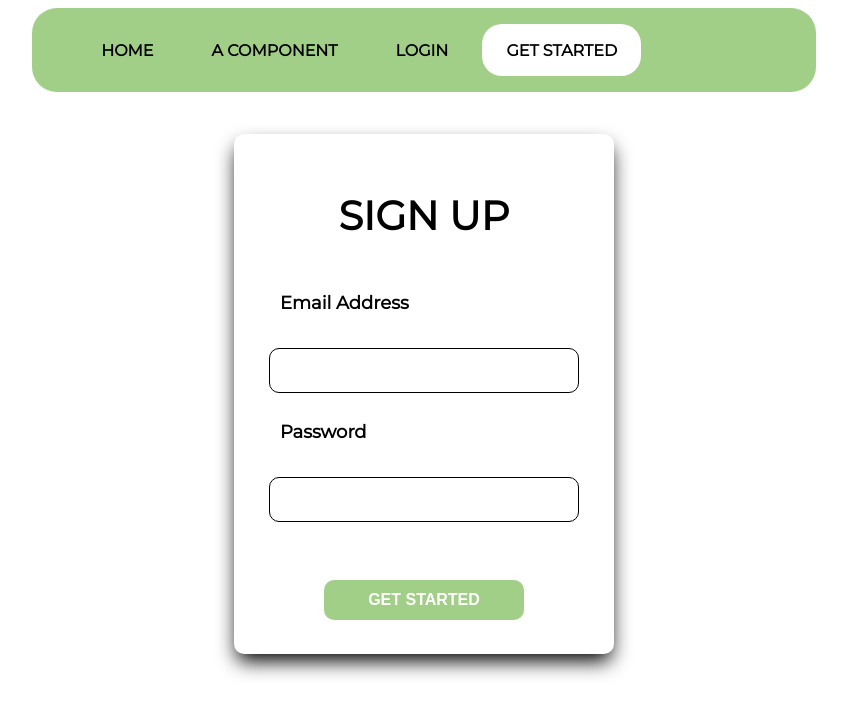
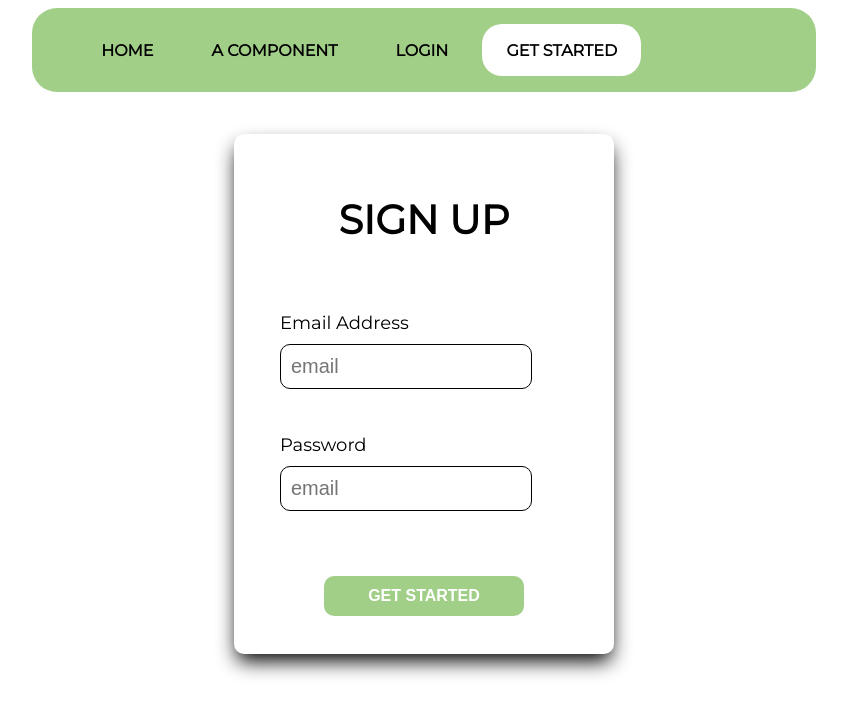
Before and after one commit to Better-Professor-Team/Front-end, a React (Create React App) app in the folder better-professor/: page /Signup in a window 1280 px wide. Shown: the top 716 px of the page, without its empty margins (216-1063 px from the left). Built offline with nearby package versions, Linux system fonts and the light colour scheme.

Commit message:
installed formik, set up formik form for signup form, added Yup for form validation.

```diff
--- a/better-professor/package.json
+++ b/better-professor/package.json
@@ -5,12 +5,14 @@
   "dependencies": {
     "axios": "^0.19.0",
     "context": "0.0.1",
+    "formik": "^2.0.4",
     "node-sass": "^4.13.0",
     "react": "^16.11.0",
     "react-dom": "^16.11.0",
     "react-router-dom": "^5.1.2",
     "react-scripts": "3.2.0",
-    "styled-components": "^4.4.1"
+    "styled-components": "^4.4.1",
+    "yup": "^0.27.0"
   },
   "scripts": {
     "start": "react-scripts start",
--- a/better-professor/src/components/SignupForm.jsx
+++ b/better-professor/src/components/SignupForm.jsx
@@ -1,55 +1,57 @@
-import React,{useState, useEffect} from 'react';
+import React, { useState, useEffect } from 'react';
 import S from 'styled-components';
-import {Link} from "react-router-dom";
+import { Link } from "react-router-dom";
 import axios from 'axios';
+import { withFormik, Form, Field } from 'formik';
+import * as Yup from 'yup';
 
-  const SignupForm = (props) => {
-    // create a user object.
-    const [email, setEmail] = useState('');
-    const [password, setPassword] = useState('');
+const FormikForm = ({ values, handleChange, errors, touched, status }) => {
 
-    const handleEmail = (event) => {
-      setEmail(event.target.value);
-    }
-    const handlePassword = (event) => {
-      setPassword(event.target.value);
-    }
+  return (
+    <div className="login">
+      <StyledFormikForm>
+        <Title>Sign Up</Title>
+        <StyledLabel secondary="true" >Email Address
+        <FormikField
+          type="email"
+          label="Email"
+          name="email"
+          placeholder="email"
+          value={values.email}
+        />
+        {touched.email && errors.email && <ErrorMessage>{errors.email}</ErrorMessage>}
+         </StyledLabel>
 
-    // Boiler Plate Post Call.
-    const handleSignUp = (event) => {
-      event.preventDefault();
-        axios.post(`/signup`, {email, password}, {
-          headers: {
-            'content-type': 'application/json' // Tell the server we are sending this over as JSON
-          },
-        })
-        .then(function (response) {
-          console.log(response);
-          props.history.push("/");
-        })
-        .catch(function (error) {
-          console.log(error);
-        });
-    }
-
-
-    return(
-        <div className="login">
-            <Form action="/signup" method="post" onSubmit={handleSignUp}>
-                <Title>Sign Up</Title>
-                <StyledText secondary="true" >Email Address</StyledText>
-                <StyledInput label="Email" type="email" onChange={handleEmail} value={email}/>
-                <StyledText secondary="true" >Password</StyledText>
-                <StyledInput label="Email" type="password" onChange={handlePassword} value={password}/>
+        <StyledLabel secondary="true" >Password
+        <FormikField
+          label="Email"
+          type="password"
+          name="password"
+          placeholder="email"
+          value={values.password}
+        />
+        {touched.password && errors.password && <ErrorMessage>{errors.password}</ErrorMessage>}
+        </StyledLabel>
         <StyledButton secondary="true" type="submit" >Get Started</StyledButton>
-            </Form>
+      </StyledFormikForm>
     </div>
   );
 }
-
+const SignupForm = withFormik({
+  mapPropsToValues({ email, password}) {
+      return {
+          email: email || "",
+          password: password || ""
+      }
+  },
+  validationSchema: Yup.object().shape({
+      email: Yup.string().required("Please enter a valid email address"),
+      password: Yup.string().required("Please enter a password")
+    })
+})(FormikForm);
 export default SignupForm;
 
-  const Form = S.form`
+const StyledFormikForm = S(Form)`
     width: 30%;
     min-width: 300px;
     max-width: 500px;
@@ -72,12 +74,13 @@ import axios from 'axios';
     text-transform: uppercase;
   `;
 
-  const StyledInput = S.input`
+const FormikField = S(Field)`
     width: 80%;
     font-size: 20px;
     padding: 10px;
     border: 1px solid #000;
     border-radius: 50px;
+    margin-top: 10px;
   `;
 const StyledButton = S.button`
   display: flex;
@@ -105,23 +108,19 @@ import axios from 'axios';
       transform: scale(1.1);
   }
   `;
-
-  const StyledSignup = S(Link)`
-    font-size: 22px;
-    color: #003c80;
-    margin-left: 10px;
-    display: flex;
-    align-items: center;
-    height:  20px;
-    transition: all ease-in-out 120ms;
-    :hover {
-      letter-spacing: 1px;
-    }
-  `;
-const StyledText = S.span`
+const StyledLabel = S.label`
   font-size: 18px;
   display: flex;
   text-align: ${props => props.secondary ? 'left' : 'center'}
   width: ${props => props.secondary ? '80%' : 'auto'}
   margin: 0 auto;
+  display: flex;
+  flex-flow: row wrap;
 `;
+
+const ErrorMessage = S.p`
+    font-size: 14px;
+    font-weight: 500;
+    color: red;
+    width: 100%;
+`;
```
Also changed, not shown: better-professor/src/components/Login.js (+0 -10 lines), 1 other file (tests, documents, lock files or other folders). Lines whose indentation alone changed are shown as unchanged.
